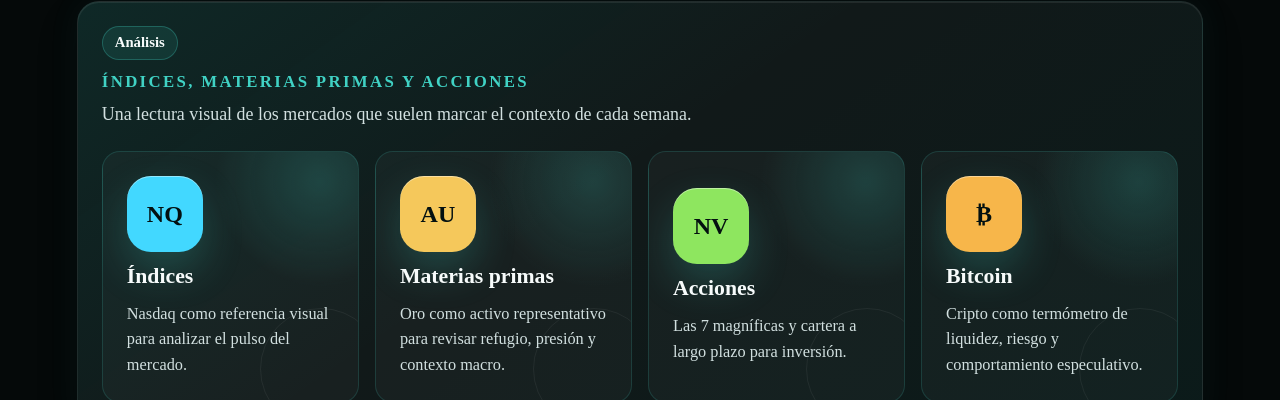
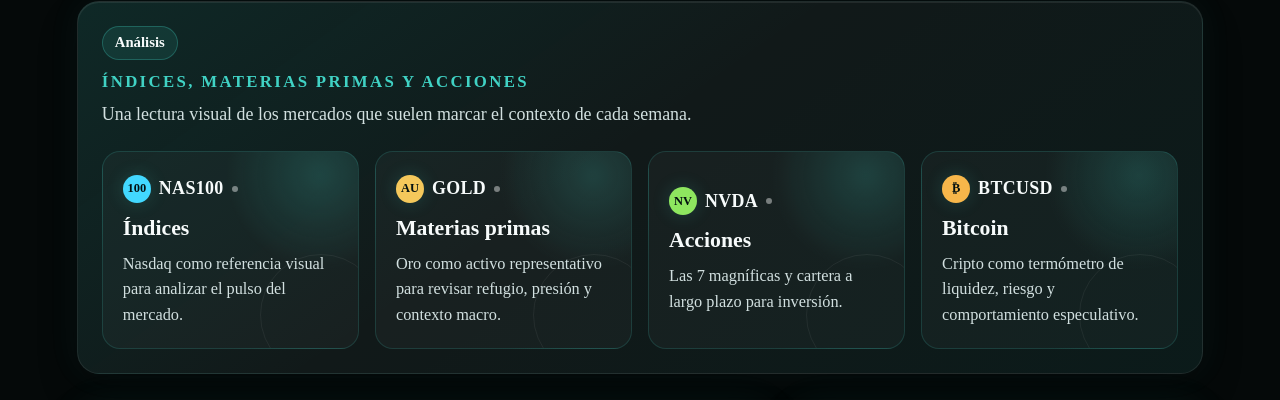
Before and after one commit to cristianzafra924-source/crz-trader-landing, a plain HTML site: page analisis.html in a window 1280 px wide. Shown: the part 1041-1441 px from the top of the page. Drawn offline with Linux system fonts and the light colour scheme; grey boxes are pictures that could not be loaded.

Commit message:
Style market symbols like TradingView tickers

```diff
--- a/analisis.html
+++ b/analisis.html
@@ -74,22 +74,22 @@
 
         <div class="market-groups">
           <div class="market-group market-category market-nasdaq">
-            <div class="market-emblem"><b>NQ</b></div>
+            <div class="market-symbol"><b>100</b><span>NAS100</span><i></i></div>
             <span class="market-label">Índices</span>
             <p>Nasdaq como referencia visual para analizar el pulso del mercado.</p>
           </div>
           <div class="market-group market-category market-gold">
-            <div class="market-emblem"><b>AU</b></div>
+            <div class="market-symbol"><b>AU</b><span>GOLD</span><i></i></div>
             <span class="market-label">Materias primas</span>
             <p>Oro como activo representativo para revisar refugio, presión y contexto macro.</p>
           </div>
           <div class="market-group market-category market-nvda">
-            <div class="market-emblem"><b>NV</b></div>
+            <div class="market-symbol"><b>NV</b><span>NVDA</span><i></i></div>
             <span class="market-label">Acciones</span>
             <p>Las 7 magníficas y cartera a largo plazo para inversión.</p>
           </div>
           <div class="market-group market-category market-btc">
-            <div class="market-emblem"><b>₿</b></div>
+            <div class="market-symbol"><b>₿</b><span>BTCUSD</span><i></i></div>
             <span class="market-label">Bitcoin</span>
             <p>Cripto como termómetro de liquidez, riesgo y comportamiento especulativo.</p>
           </div>
--- a/styles.css
+++ b/styles.css
@@ -511,11 +511,11 @@
 
 .market-group {
   display: grid;
-  gap: 12px;
-  min-height: 220px;
+  gap: 10px;
+  min-height: 176px;
   align-content: center;
   justify-items: start;
-  padding: 24px;
+  padding: 20px;
   border: 1px solid rgba(64, 210, 196, 0.16);
   border-radius: 18px;
   background:
@@ -539,24 +539,42 @@
   border-radius: 999px;
 }
 
-.market-emblem {
-  width: 76px;
-  height: 76px;
+.market-symbol {
+  display: flex;
+  align-items: center;
+  gap: 8px;
+  min-height: 34px;
+  color: var(--ink);
+}
+
+.market-symbol b {
+  width: 28px;
+  height: 28px;
   display: inline-flex;
   align-items: center;
   justify-content: center;
-  border-radius: 24px;
-  color: #031010;
-  background: var(--turquoise);
-  box-shadow:
-    inset 0 1px 0 rgba(255, 255, 255, 0.42),
-    0 18px 40px rgba(64, 210, 196, 0.22);
+  border-radius: 999px;
+  color: #ffffff;
+  background: #0586c7;
+  font-size: 0.78rem;
+  font-weight: 900;
+  line-height: 1;
+  box-shadow: 0 0 18px rgba(64, 210, 196, 0.18);
 }
 
-.market-emblem b {
-  font-size: 1.5rem;
+.market-symbol span {
+  color: var(--ink);
+  font-size: 1.12rem;
   font-weight: 900;
-  line-height: 1;
+  letter-spacing: 0.02em;
+}
+
+.market-symbol i {
+  width: 6px;
+  height: 6px;
+  display: inline-block;
+  border-radius: 999px;
+  background: rgba(255, 255, 255, 0.42);
 }
 
 .market-label {
@@ -573,20 +591,24 @@
   line-height: 1.58;
 }
 
-.market-nasdaq .market-emblem {
+.market-nasdaq .market-symbol b {
   background: #42d8ff;
+  color: #031010;
 }
 
-.market-nvda .market-emblem {
+.market-nvda .market-symbol b {
   background: #8ee65f;
+  color: #031010;
 }
 
-.market-gold .market-emblem {
+.market-gold .market-symbol b {
   background: #f5c85b;
+  color: #031010;
 }
 
-.market-btc .market-emblem {
+.market-btc .market-symbol b {
   background: #f7b64a;
+  color: #031010;
 }
 
 .candle {
```
